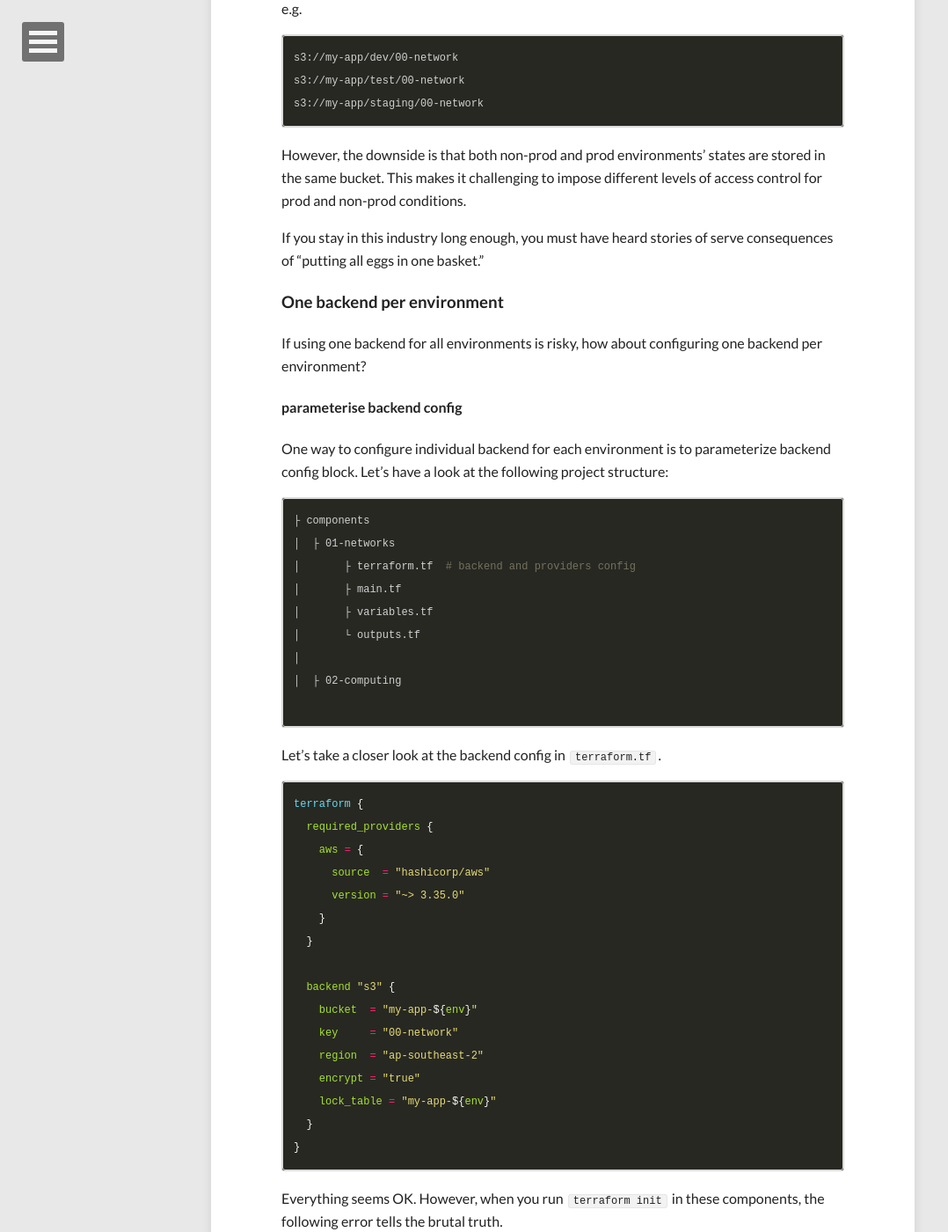
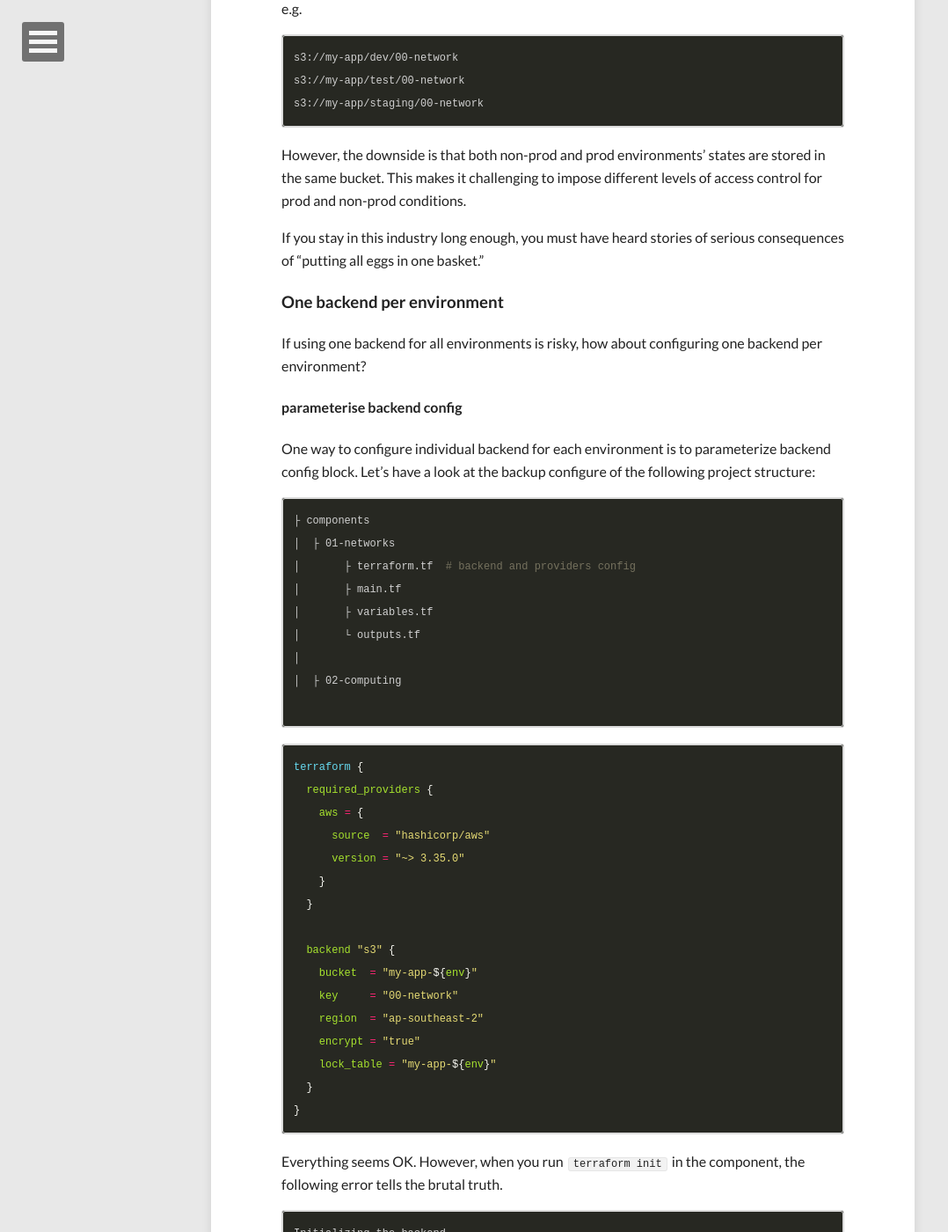
Before and after one commit to nicholasren/nicholasren.github.io, a Jekyll site: the page built from _posts/2021-10-17-terraform-tips-multiple-environments.md, in a window 1280 px wide and 1400 px high, scrolled down 1577 px. Shown: the whole window at 88% size, without its empty margins (0-1078 px from the left). Built offline with Jekyll 4.4.1, drawn with Linux system fonts in a browser that asks for light colours; nearby versions of some CDN libraries; comment, search, counter and statistics services are not loaded.

Commit message:
fix typo

````diff
--- a/_posts/2021-10-17-terraform-tips-multiple-environments.md
+++ b/_posts/2021-10-17-terraform-tips-multiple-environments.md
@@ -71,7 +71,7 @@
 for prod and non-prod conditions.
 
 If you stay in this industry long enough, you must
-have heard stories of serve consequences of "putting all eggs in one basket."
+have heard stories of serious consequences of "putting all eggs in one basket."
 
 
 ### One backend per environment
@@ -80,7 +80,7 @@
 
 #### parameterise backend config
 One way to configure individual backend for each environment is to parameterize
-backend config block. Let's have a look at the following project structure:
+backend config block. Let's have a look at the backup configure of the following project structure:
 ```sh
 ├ components
 │  ├ 01-networks
@@ -93,7 +93,6 @@
 
 ```
 
-Let's take a closer look at the backend config in `terraform.tf`.
 ```tf
 terraform {
   required_providers {
@@ -112,7 +111,7 @@
   }
 }
 ```
-Everything seems OK. However, when you run `terraform init` in these components, the following error tells the brutal truth.
+Everything seems OK. However, when you run `terraform init` in the component, the following error tells the brutal truth.
 ```
 Initializing the backend...
 ╷
````
